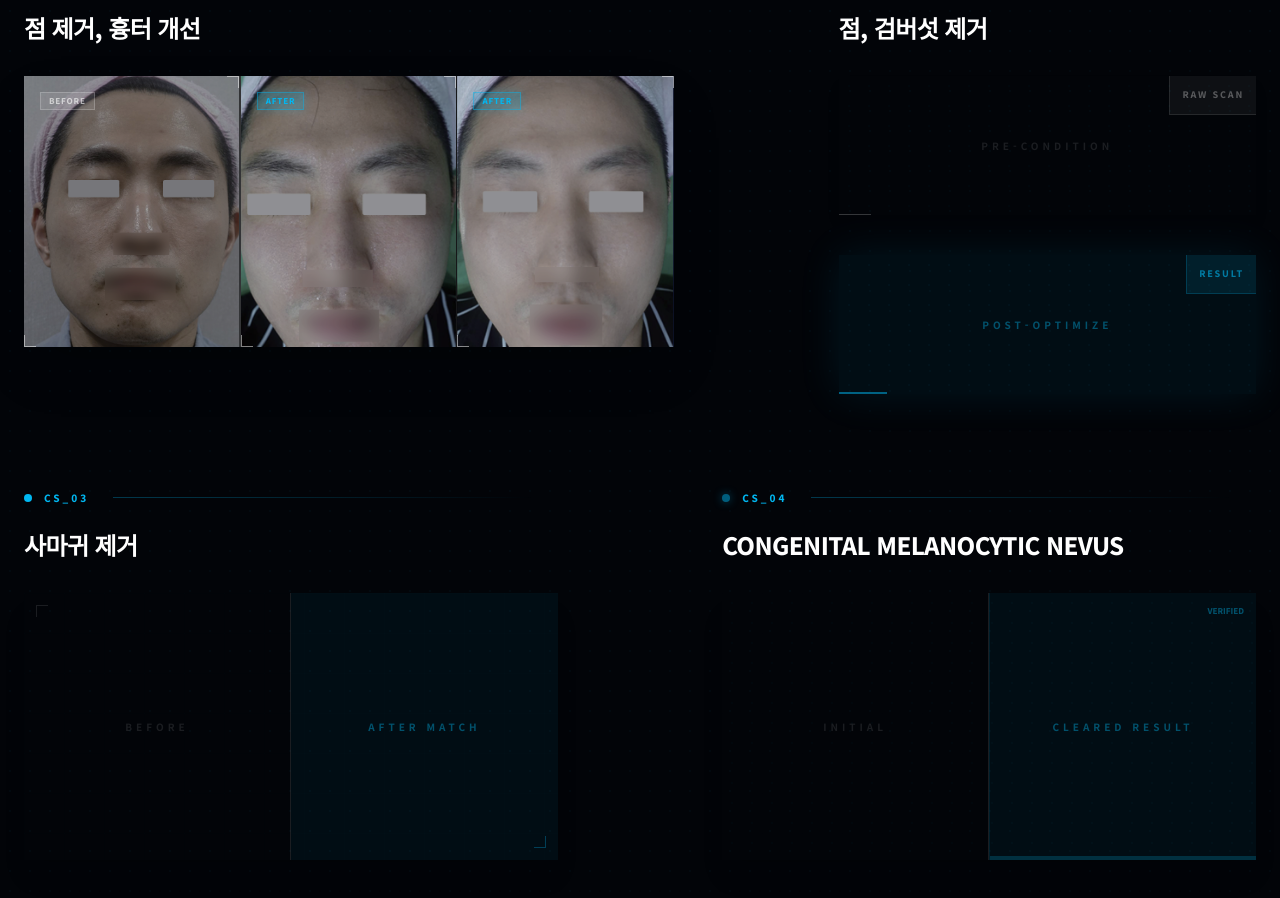
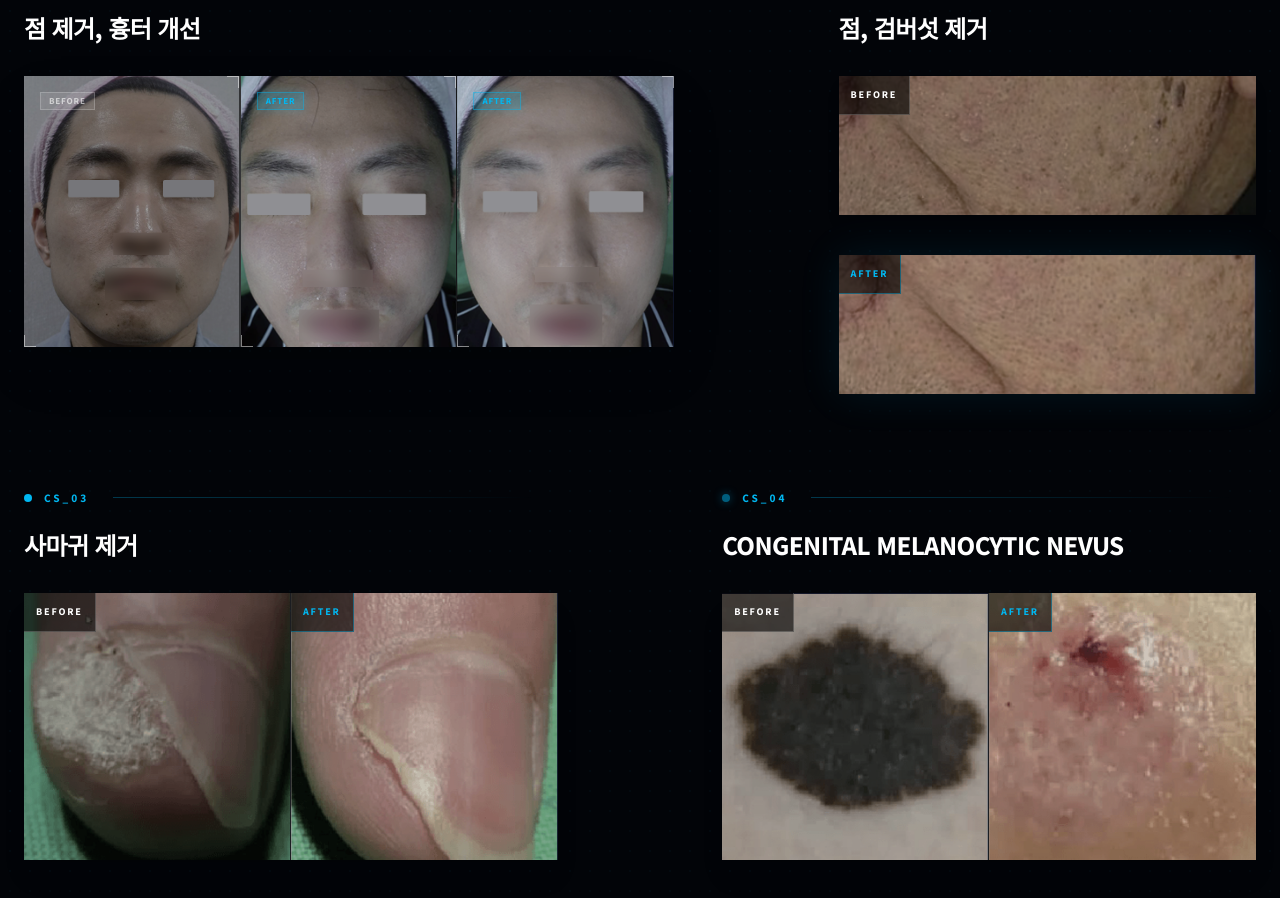
Before and after one commit to BIOADDLAB/chungan-medical, a Next.js app: page /u-pulse in a window 1280 px wide. Shown: the part 5460-6358 px from the top of the page. Built offline with nearby package versions, Linux system fonts and the light colour scheme.

Commit message:
Update page.tsx

```diff
--- a/src/app/u-pulse/page.tsx
+++ b/src/app/u-pulse/page.tsx
@@ -720,6 +720,8 @@ export default function UPulsePage() {
                         src={img.src}
                         alt={`Clinical Case Position ${img.id}`}
                         fill
+                        sizes="(max-width: 768px) 100vw, (max-width: 1200px) 33vw, 300px"
+                        priority={img.id === 1}
                         className={`object-cover ${img.label === 'BEFORE' ? 'opacity-70' : 'opacity-85'} group-hover/slot:opacity-100 group-hover/slot:scale-110 transition-all duration-700 ease-out`}
                       />
 
@@ -758,17 +760,26 @@ export default function UPulsePage() {
                 점, 검버섯 제거
               </h4>
               <div className="flex flex-col gap-10">
-                <div className="relative glass-panel-dark aspect-[3/1] border-[#ffffff15] group-hover:border-primary/40 transition-all duration-700 overflow-hidden flex items-center justify-center group/slot shadow-lg">
-                  <div className="absolute inset-0 bg-tech-dots opacity-15" />
-                  <span className="text-white/10 font-bold text-[10px] tracking-[0.4em] uppercase z-10 group-hover/slot:text-white/30 transition-colors">Pre-Condition</span>
-                  <div className="absolute top-0 right-0 p-3 text-[9px] font-black text-white/30 uppercase tracking-[0.2em] border-l border-b border-white/10 bg-white/5">Raw Scan</div>
-                  <div className="absolute bottom-0 left-0 w-8 h-px bg-white/20"></div>
+                <div className="relative glass-panel-dark aspect-[3/1] border-[#ffffff15] group-hover:border-primary/40 transition-all duration-700 overflow-hidden flex items-center justify-center group/slot shadow-lg cursor-pointer">
+                  <Image
+                    src="/images/upulse/cs2top.png"
+                    alt="Clinical Case - Before"
+                    fill
+                    sizes="(max-width: 768px) 100vw, 400px"
+                    className="object-cover opacity-75 group-hover/slot:opacity-100 group-hover/slot:scale-105 transition-all duration-700 ease-out"
+                  />
+                  <div className="absolute top-0 left-0 p-3 text-[9px] font-black text-white bg-black/60 uppercase tracking-[0.2em] border-r border-b border-white/20 z-20">BEFORE</div>
                 </div>
-                <div className="relative glass-panel-dark aspect-[3/1] border-primary/30 bg-primary/5 group-hover:border-primary transition-all duration-700 overflow-hidden flex items-center justify-center shadow-[0_0_40px_rgba(0,183,241,0.1)] group/slot">
-                  <div className="absolute inset-0 bg-tech-dots opacity-20" />
-                  <span className="text-primary/40 font-bold text-[10px] tracking-[0.4em] uppercase z-10 group-hover/slot:text-primary group-hover/slot:scale-110 transition-all duration-500">Post-Optimize</span>
-                  <div className="absolute top-0 right-0 p-3 text-[9px] font-black text-primary/60 uppercase tracking-[0.2em] border-l border-b border-primary/20 bg-primary/10">Result</div>
-                  <div className="absolute bottom-0 left-0 w-12 h-[2px] bg-primary animate-pulse"></div>
+                <div className="relative glass-panel-dark aspect-[3/1] border-primary/30 bg-primary/5 group-hover:border-primary transition-all duration-700 overflow-hidden flex items-center justify-center shadow-[0_0_40px_rgba(0,183,241,0.1)] group/slot cursor-pointer">
+                  <Image
+                    src="/images/upulse/cs2bottom.png"
+                    alt="Clinical Case - After"
+                    fill
+                    sizes="(max-width: 768px) 100vw, 400px"
+                    className="object-cover opacity-85 group-hover/slot:opacity-100 group-hover/slot:scale-105 transition-all duration-700 ease-out"
+                  />
+                  <div className="absolute top-0 left-0 p-3 text-[9px] font-black text-primary bg-black/60 uppercase tracking-[0.2em] border-r border-b border-primary/40 z-20">AFTER</div>
+
                 </div>
               </div>
             </motion.div>
@@ -794,15 +805,25 @@ export default function UPulsePage() {
               <div className="relative glass-panel-dark overflow-hidden border-[#ffffff15] group-hover:border-primary/50 transition-all duration-700 shadow-xl">
                 <div className="absolute inset-0 bg-tech-grid opacity-15" />
                 <div className="grid grid-cols-2 relative h-full">
-                  <div className="aspect-square border-r border-white/10 flex items-center justify-center relative group/slot overflow-hidden">
-                    <div className="absolute inset-0 bg-white/5 opacity-0 group-hover/slot:opacity-100 transition-opacity" />
-                    <span className="text-white/10 font-bold text-[10px] tracking-[0.4em] uppercase z-10 group-hover/slot:text-white/30 transition-colors">Before</span>
-                    <div className="absolute top-3 left-3 w-3 h-3 border-t border-l border-white/10" />
+                  <div className="aspect-square border-r border-white/10 flex items-center justify-center relative group/slot overflow-hidden cursor-pointer">
+                    <Image
+                      src="/images/upulse/cs3left.png"
+                      alt="Clinical Case - Before"
+                      fill
+                      sizes="(max-width: 768px) 50vw, 300px"
+                      className="object-cover opacity-75 group-hover/slot:opacity-100 group-hover/slot:scale-110 transition-all duration-700 ease-out"
+                    />
+                    <div className="absolute top-0 left-0 p-3 text-[9px] font-black text-white bg-black/60 uppercase tracking-[0.2em] border-r border-b border-white/20 z-20">BEFORE</div>
                   </div>
-                  <div className="aspect-square flex items-center justify-center relative group/slot overflow-hidden bg-primary/5">
-                    <div className="absolute inset-0 bg-primary/10 opacity-0 group-hover/slot:opacity-100 transition-opacity" />
-                    <span className="text-primary/40 font-bold text-[10px] tracking-[0.4em] uppercase z-10 group-hover/slot:text-primary transition-all group-hover/slot:scale-110">After Match</span>
-                    <div className="absolute bottom-3 right-3 w-3 h-3 border-b border-r border-primary/30" />
+                  <div className="aspect-square flex items-center justify-center relative group/slot overflow-hidden bg-primary/5 cursor-pointer">
+                    <Image
+                      src="/images/upulse/cs3right.png"
+                      alt="Clinical Case - After"
+                      fill
+                      sizes="(max-width: 768px) 50vw, 300px"
+                      className="object-cover opacity-85 group-hover/slot:opacity-100 group-hover/slot:scale-110 transition-all duration-700 ease-out"
+                    />
+                    <div className="absolute top-0 left-0 p-3 text-[9px] font-black text-primary bg-black/60 uppercase tracking-[0.2em] border-r border-b border-primary/40 z-20">AFTER</div>
                   </div>
                 </div>
               </div>
@@ -829,14 +850,25 @@ export default function UPulsePage() {
               <div className="relative glass-panel-dark overflow-hidden border-[#ffffff15] group-hover:border-primary/50 transition-all duration-700 shadow-xl">
                 <div className="absolute inset-0 bg-tech-dots opacity-15" />
                 <div className="grid grid-cols-2 relative h-full">
-                  <div className="aspect-square border-r border-white/10 flex items-center justify-center relative group/slot overflow-hidden">
-                    <span className="text-white/10 font-bold text-[10px] tracking-[0.4em] uppercase z-10">Initial</span>
-                    <div className="absolute top-0 left-0 w-full h-full bg-tech-grid opacity-5" />
+                  <div className="aspect-square border-r border-white/10 flex items-center justify-center relative group/slot overflow-hidden cursor-pointer">
+                    <Image
+                      src="/images/upulse/cs4left.png"
+                      alt="Clinical Case - Before"
+                      fill
+                      sizes="(max-width: 768px) 50vw, 300px"
+                      className="object-cover opacity-75 group-hover/slot:opacity-100 group-hover/slot:scale-110 transition-all duration-700 ease-out"
+                    />
+                    <div className="absolute top-0 left-0 p-3 text-[9px] font-black text-white bg-black/60 uppercase tracking-[0.2em] border-r border-b border-white/20 z-20">BEFORE</div>
                   </div>
-                  <div className="aspect-square flex items-center justify-center relative group/slot overflow-hidden bg-primary/5 border-l border-primary/10">
-                    <div className="absolute inset-x-0 bottom-0 h-1 bg-primary/20" />
-                    <span className="text-primary/40 font-bold text-[10px] tracking-[0.4em] uppercase z-10 group-hover/slot:text-primary transition-all">Cleared Result</span>
-                    <div className="absolute top-3 right-3 text-[8px] font-black text-primary/40">VERIFIED</div>
+                  <div className="aspect-square flex items-center justify-center relative group/slot overflow-hidden bg-primary/5 cursor-pointer">
+                    <Image
+                      src="/images/upulse/cs4right.png"
+                      alt="Clinical Case - After"
+                      fill
+                      sizes="(max-width: 768px) 50vw, 300px"
+                      className="object-cover opacity-85 group-hover/slot:opacity-100 group-hover/slot:scale-110 transition-all duration-700 ease-out"
+                    />
+                    <div className="absolute top-0 left-0 p-3 text-[9px] font-black text-primary bg-black/60 uppercase tracking-[0.2em] border-r border-b border-primary/40 z-20">AFTER</div>
                   </div>
                 </div>
               </div>
```
